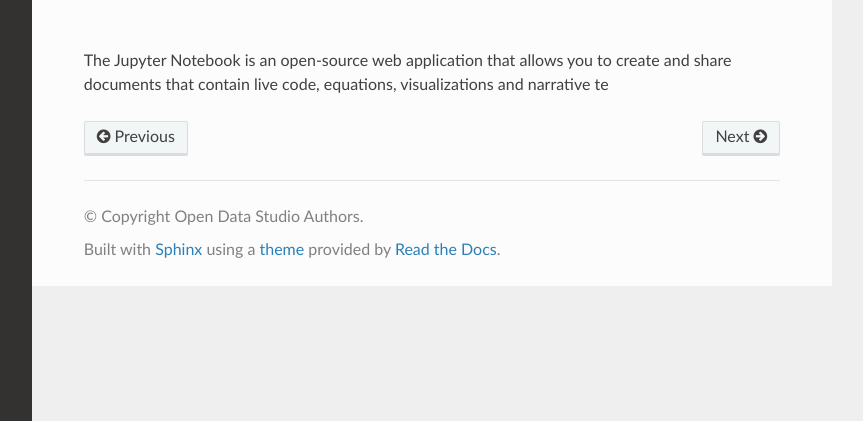
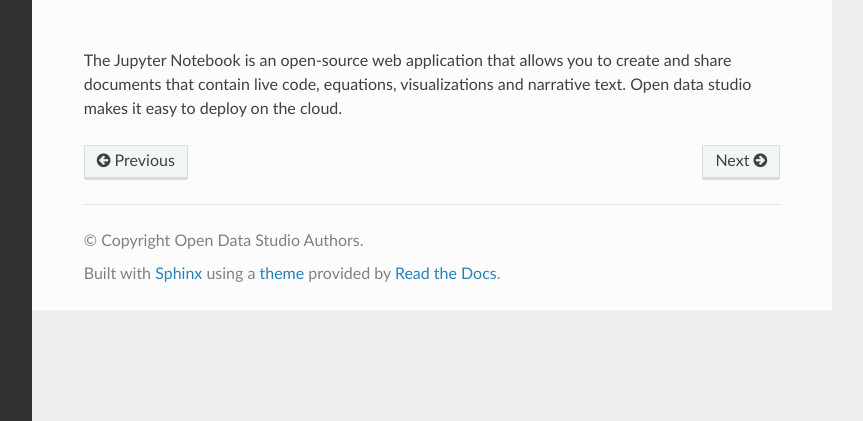
Before and after one commit to Forethoughts/forethoughts-datastudio, a Sphinx documentation site: the page built from docs/notebook/jupyter.rst, in a window 1280 px wide, cut to the strip 479-900 px from the top of the page. Shown: the whole strip, without its empty margins (268-1131 px from the left). Built offline with Sphinx 7.4.7 and the Read the Docs theme 2.0.0, drawn with Linux system fonts in a browser that asks for light colours; pages that are not in the unit, such as notebooks, are missing from menus.

Commit message:
tuna: update prebuilt kernel

```diff
--- a/docs/notebook/jupyter.rst
+++ b/docs/notebook/jupyter.rst
@@ -8,4 +8,5 @@ Jupyter
 
 |
 
-The Jupyter Notebook is an open-source web application that allows you to create and share documents that contain live code, equations, visualizations and narrative te
+The Jupyter Notebook is an open-source web application that allows you to create and share documents that contain live code, equations, visualizations and narrative text.
+Open data studio makes it easy to deploy on the cloud.
```
